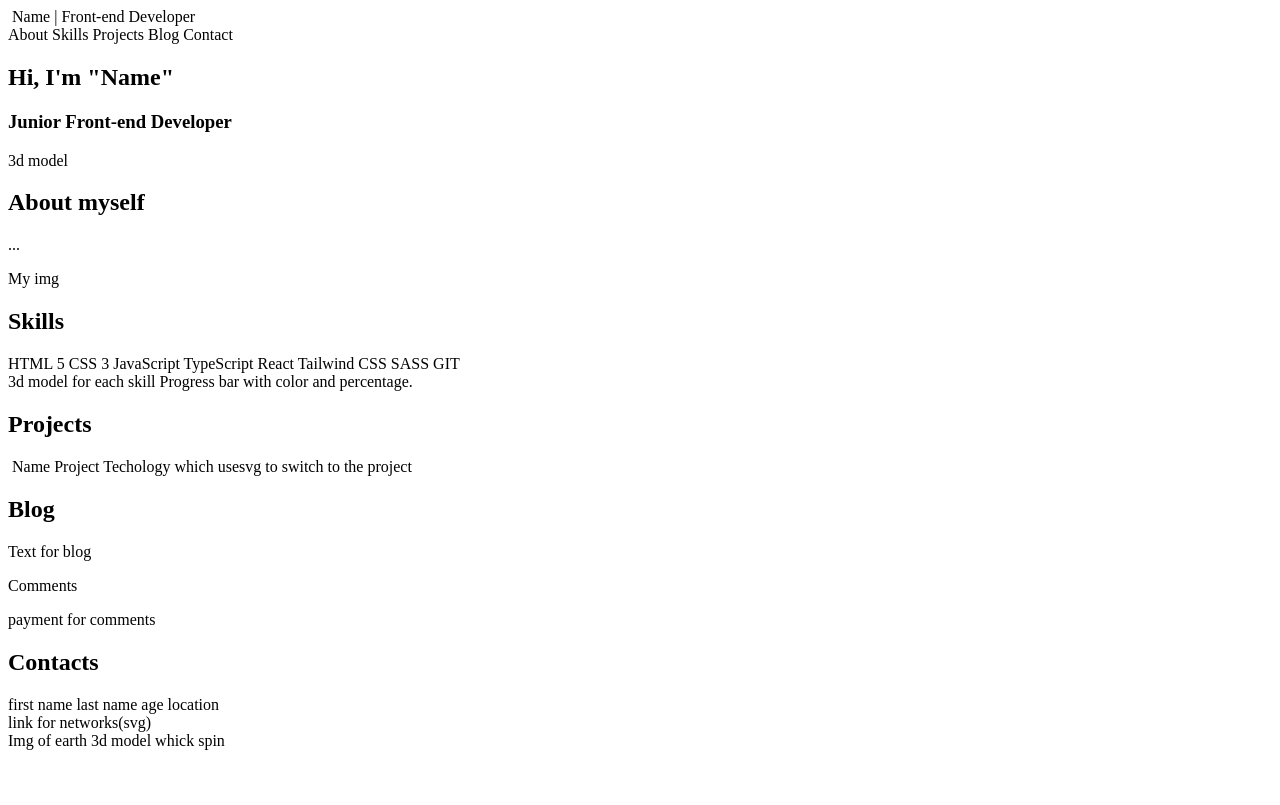
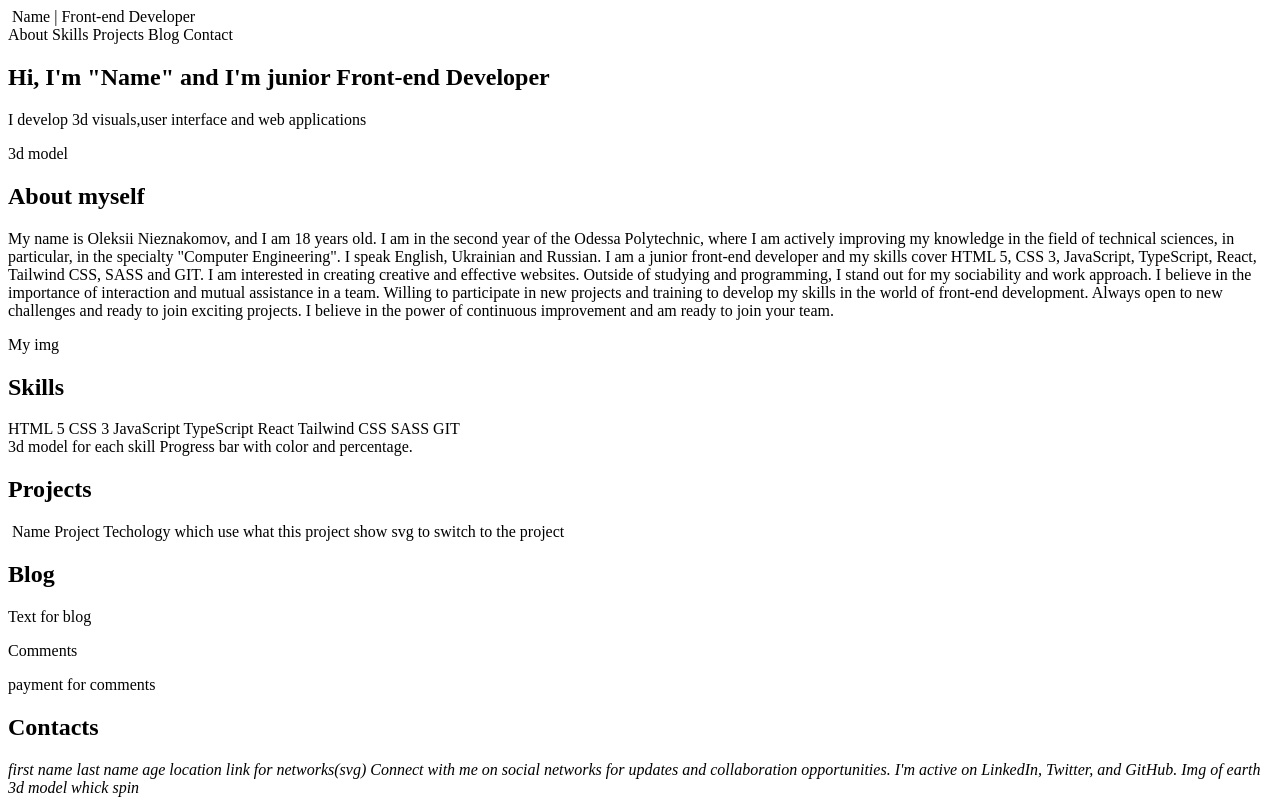
Before and after one commit to LyoLik1/portfolio, a plain HTML site: page index.html in a window 1280 px wide. Drawn offline with Linux system fonts and the light colour scheme.

Commit message:
add some text and fix structure

```diff
--- a/index.html
+++ b/index.html
@@ -6,6 +6,10 @@
     <meta
       name="description"
       content="Junior front-end developer showcasing skills, projects and blog. Contact us for cooperation."
+    />
+    <meta
+      name="keywords"
+      content="Front-end Developer, Web Development, JavaScript, TypeScript, React, HTML, CSS, Portfolio"
     />
     <meta name="viewport" content="width=device-width, initial-scale=1.0" />
     <title>Portfolio</title>
@@ -26,14 +30,29 @@
     </header>
     <section>
       <div>
-        <h1>Hi, I'm "Name"</h1>
-        <h3>Junior Front-end Developer</h3>
+        <h1>Hi, I'm "Name" and I'm junior Front-end Developer</h1>
+        <p>I develop 3d visuals,user interface and web applications</p>
         <span>3d model</span>
       </div>
     </section>
     <section>
       <h2>About myself</h2>
-      <p>...</p>
+      <p>
+        My name is Oleksii Nieznakomov, and I am 18 years old. I am in the
+        second year of the Odessa Polytechnic, where I am actively improving my
+        knowledge in the field of technical sciences, in particular, in the
+        specialty "Computer Engineering". I speak English, Ukrainian and
+        Russian. I am a junior front-end developer and my skills cover HTML 5,
+        CSS 3, JavaScript, TypeScript, React, Tailwind CSS, SASS and GIT. I am
+        interested in creating creative and effective websites. Outside of
+        studying and programming, I stand out for my sociability and work
+        approach. I believe in the importance of interaction and mutual
+        assistance in a team. Willing to participate in new projects and
+        training to develop my skills in the world of front-end development.
+        Always open to new challenges and ready to join exciting projects. I
+        believe in the power of continuous improvement and am ready to join your
+        team.
+      </p>
       <p>My img</p>
     </section>
     <section>
@@ -56,36 +75,33 @@
     <section>
       <h2>Projects</h2>
       <div>
-        <img /> <span>Name Project</span> <span>Techology which use</span
-        ><span>svg to switch to the project</span>
+        <img /> <span>Name Project</span> <span>Techology which use</span>
+        <span>what this project show</span>
+        <span>svg to switch to the project</span>
       </div>
     </section>
     <section>
       <h2>Blog</h2>
       <div>
-        <div>
-          <p>Text for blog</p>
-        </div>
-        <div>
-          <p>Comments</p>
-        </div>
-        <div>
-          <p>payment for comments</p>
-        </div>
+        <p>Text for blog</p>
+        <p>Comments</p>
+        <p>payment for comments</p>
       </div>
     </section>
     <section>
       <h2>Contacts</h2>
-      <div>
+      <address>
         <span>first name</span>
         <span>last name</span>
         <span>age</span>
         <span>location </span>
-        <div>
-          <span>link for networks(svg)</span>
-        </div>
+        <span>link for networks(svg)</span>
+        <span>
+          Connect with me on social networks for updates and collaboration
+          opportunities. I'm active on LinkedIn, Twitter, and GitHub.
+        </span>
         <span>Img of earth 3d model whick spin</span>
-      </div>
+      </address>
     </section>
   </body>
 </html>
```
